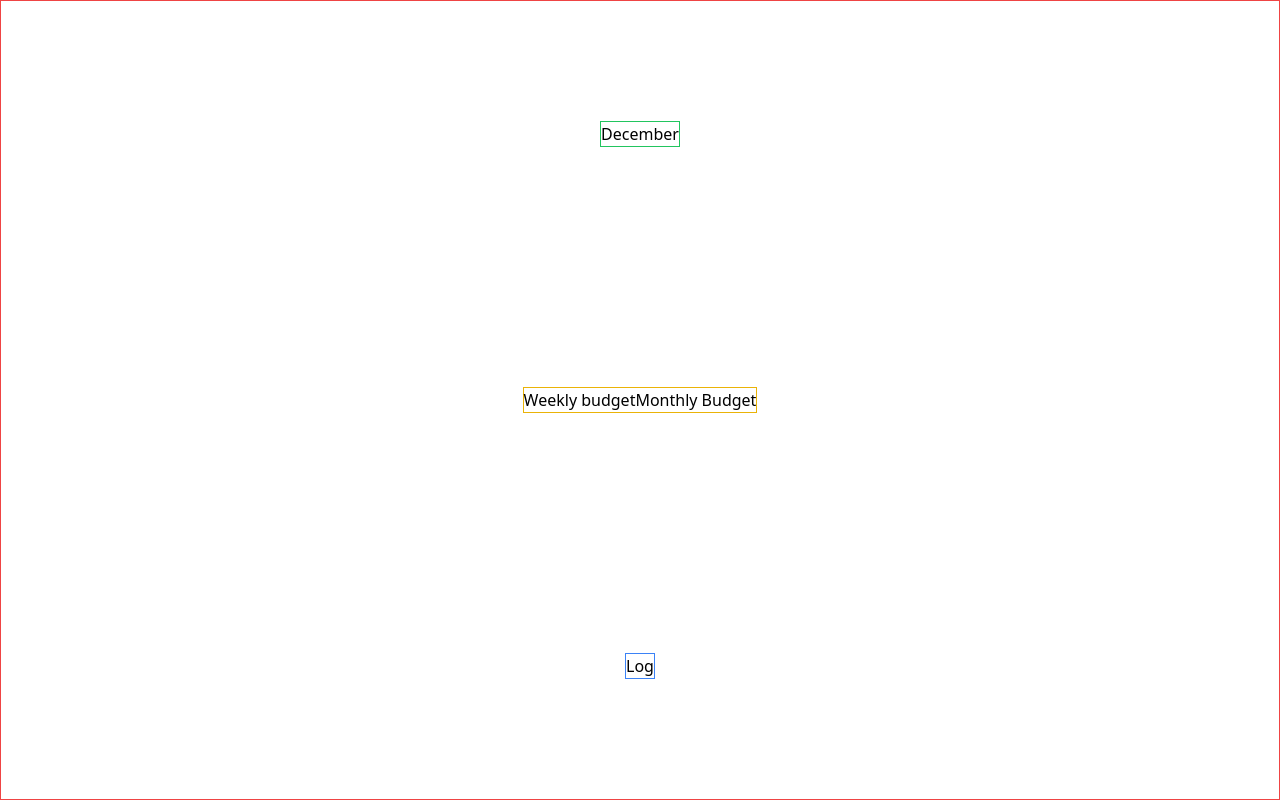
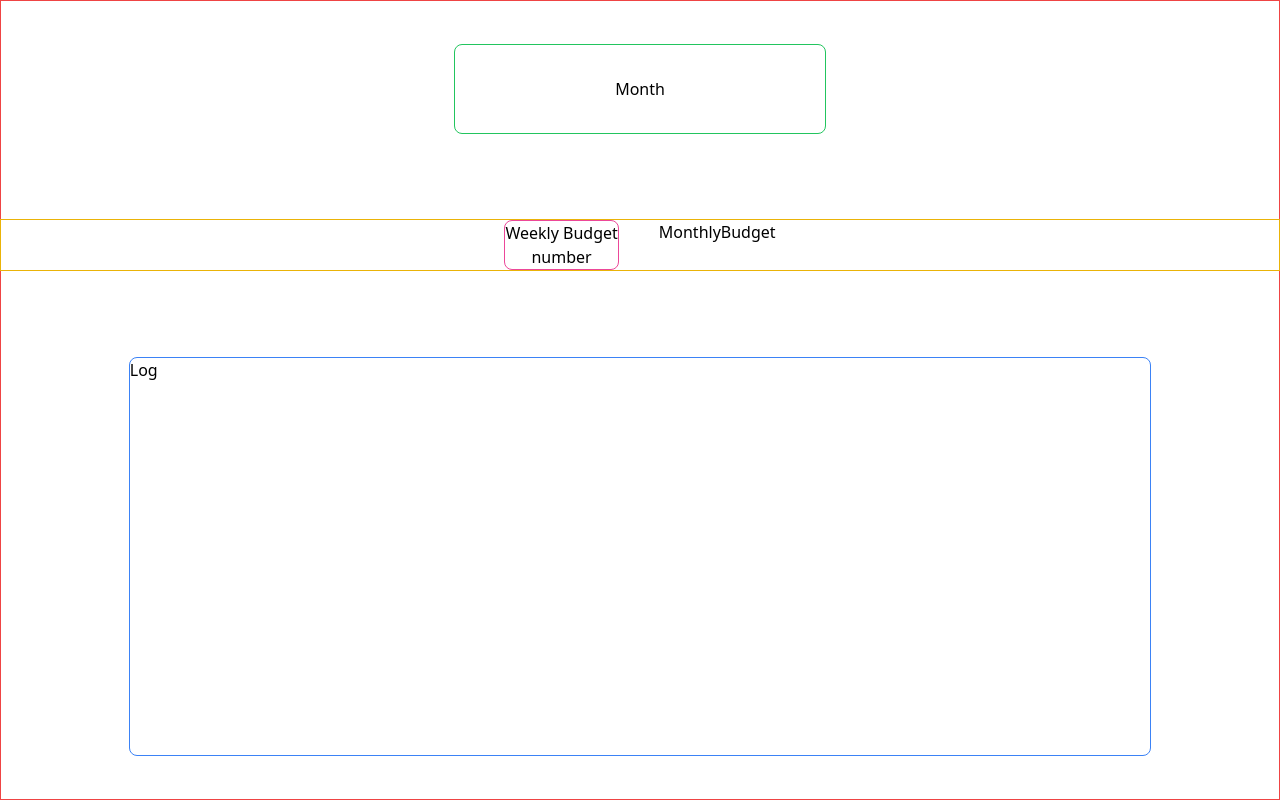
Before and after one commit to prrrrreston/finance-app, a React app: page / in a window 1280 px wide. Built offline with nearby package versions, Linux system fonts and the light colour scheme.

Commit message:
added some components

```diff
--- a/src/App.tsx
+++ b/src/App.tsx
@@ -1,15 +1,18 @@
-import React from 'react';
 import './tailwind.css';
+import Log from './components/Log';
+import MonthlyBudget from './components/MonthlyBudget';
+import WeeklyBudget from './components/WeeklyBudget';
+import Month from './components/Month';
 
 function App() {
   return (
-    <div className="mainContainer flex flex-col items-center justify-around h-screen border border-red-500">
-      <div className='month flex border border-green-500'>December</div>
-      <div className="budgetContainer flex border border-yellow-500">
-        <div>Weekly budget</div>
-        <div>Monthly Budget</div>
+    <div className='mainContainer flex flex-col items-center justify-around h-screen border border-red-500'>
+      <Month />
+      <div className='budgetContainer flex gap-10 justify-center w-screen border border-yellow-500'>
+        <WeeklyBudget />
+        <MonthlyBudget />
       </div>
-      <div className="logs border border-blue-500">Log</div>
+      <Log/>
     </div>
   );
 }
--- /dev/null
+++ b/src/components/Log.tsx
@@ -0,0 +1,7 @@
+function Log() {
+  return (
+    <div className='border border-blue-500 w-4/5 h-1/2 rounded-lg'>Log</div>
+  )
+}
+
+export default Log
--- /dev/null
+++ b/src/components/Month.tsx
@@ -0,0 +1,7 @@
+function Month() {
+  return (
+    <div className='flex border border-green-500 px-40 py-8 rounded-lg'>Month</div>
+  )
+}
+
+export default Month
--- /dev/null
+++ b/src/components/MonthlyBudget.tsx
@@ -0,0 +1,7 @@
+function MonthlyBudget() {
+  return (
+    <div>MonthlyBudget</div>
+  )
+}
+
+export default MonthlyBudget
--- /dev/null
+++ b/src/components/WeeklyBudget.tsx
@@ -0,0 +1,10 @@
+function WeeklyBudget() {
+  return (
+    <div className="flex flex-col items-center border border-pink-500 rounded-lg">
+        <h1>Weekly Budget</h1>
+        <h2>number</h2>
+    </div>
+  )
+}
+
+export default WeeklyBudget
--- a/src/index.tsx
+++ b/src/index.tsx
@@ -1,4 +1,3 @@
-import React from 'react';
 import ReactDOM from 'react-dom';
 import App from './App';
 import './tailwind.css';
```
